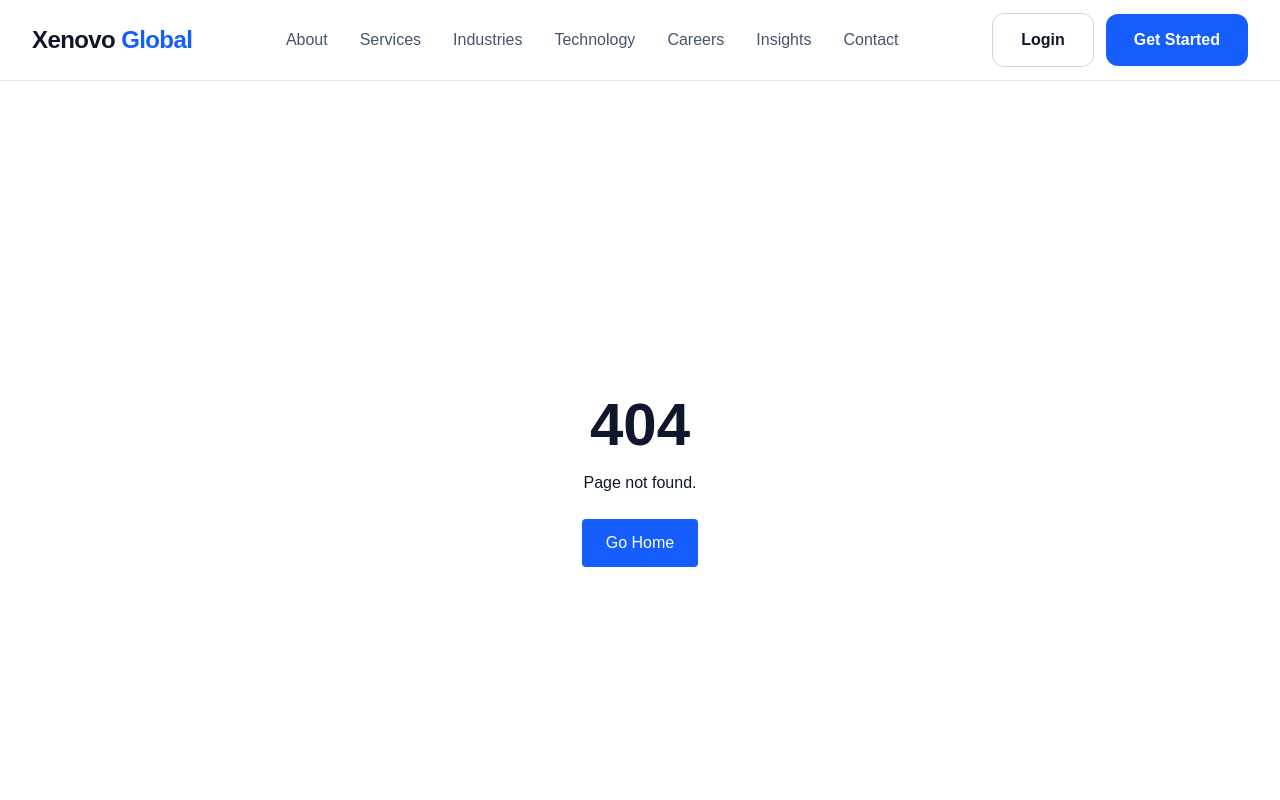
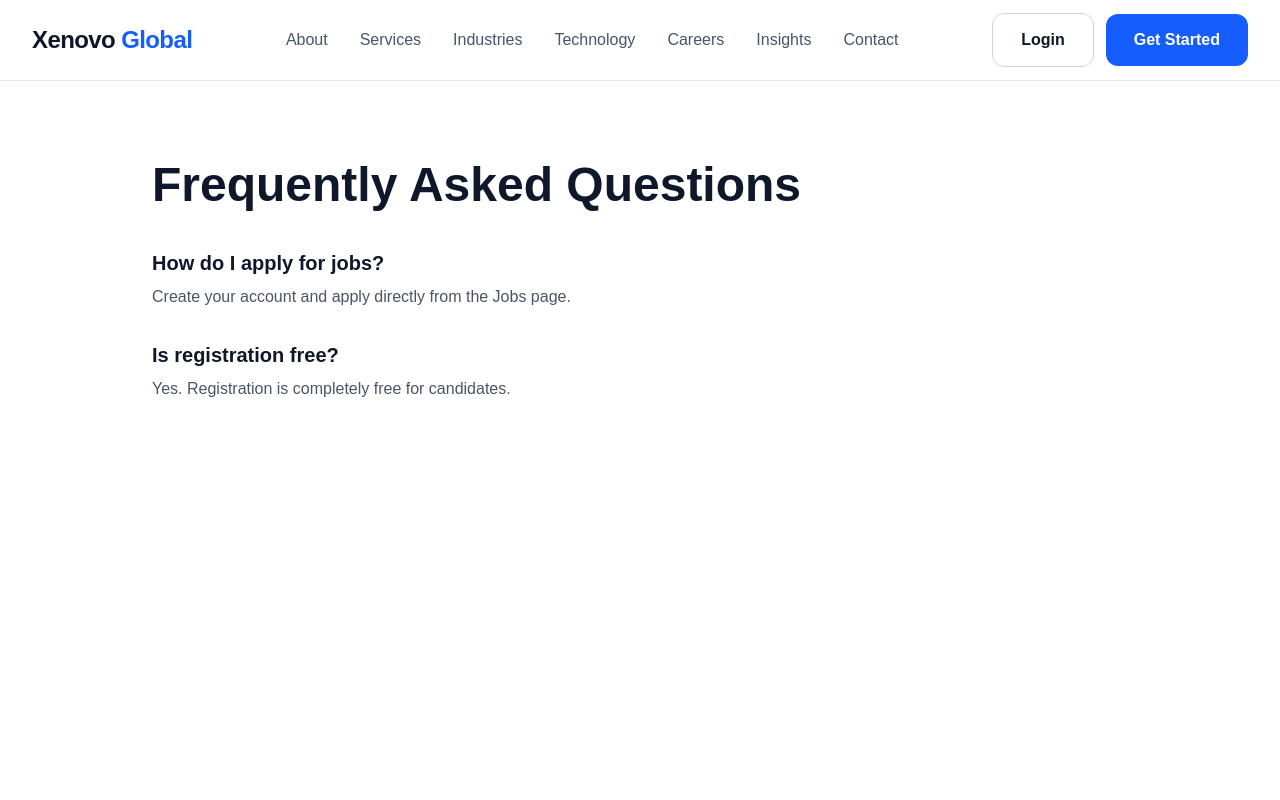
Before and after one commit to harshkheni1819/Zenovo-Global, a Next.js app: page /faqs in a window 1280 px wide. Before the commit this address had no page. Shown: the top 800 px of the page. Built offline with nearby package versions, Linux system fonts and the light colour scheme.

Commit message:
Add employer settings page

```diff
--- /dev/null
+++ b/app/blog/page.tsx
@@ -0,0 +1,19 @@
+export default function BlogPage() {
+  return (
+    <main className="min-h-screen max-w-7xl mx-auto px-6 py-20">
+      <h1 className="text-5xl font-bold mb-6">
+        Xenova Global Blog
+      </h1>
+
+      <p className="text-lg text-gray-600">
+        Explore industry trends, hiring insights, technology updates, and career advice from our experts.
+      </p>
+
+      <div className="mt-16 text-center border rounded-2xl p-12">
+        <h2 className="text-2xl font-semibold">
+          Blog articles coming soon.
+        </h2>
+      </div>
+    </main>
+  );
+}
--- /dev/null
+++ b/app/case-studies/page.tsx
@@ -0,0 +1,19 @@
+export default function CaseStudiesPage() {
+  return (
+    <main className="min-h-screen max-w-7xl mx-auto px-6 py-20">
+      <h1 className="text-5xl font-bold mb-6">
+        Case Studies
+      </h1>
+
+      <p className="text-lg text-gray-600">
+        Discover how Xenova Global has helped organizations build world-class technology teams.
+      </p>
+
+      <div className="mt-16 border rounded-2xl p-12 text-center">
+        <h2 className="text-2xl font-semibold">
+          Case studies will be published soon.
+        </h2>
+      </div>
+    </main>
+  );
+}
--- /dev/null
+++ b/app/faqs/page.tsx
@@ -0,0 +1,29 @@
+export default function FAQsPage() {
+  return (
+    <main className="min-h-screen max-w-5xl mx-auto px-6 py-20">
+      <h1 className="text-5xl font-bold mb-10">
+        Frequently Asked Questions
+      </h1>
+
+      <div className="space-y-8">
+        <div>
+          <h2 className="font-semibold text-xl">
+            How do I apply for jobs?
+          </h2>
+          <p className="text-gray-600 mt-2">
+            Create your account and apply directly from the Jobs page.
+          </p>
+        </div>
+
+        <div>
+          <h2 className="font-semibold text-xl">
+            Is registration free?
+          </h2>
+          <p className="text-gray-600 mt-2">
+            Yes. Registration is completely free for candidates.
+          </p>
+        </div>
+      </div>
+    </main>
+  );
+}
```
